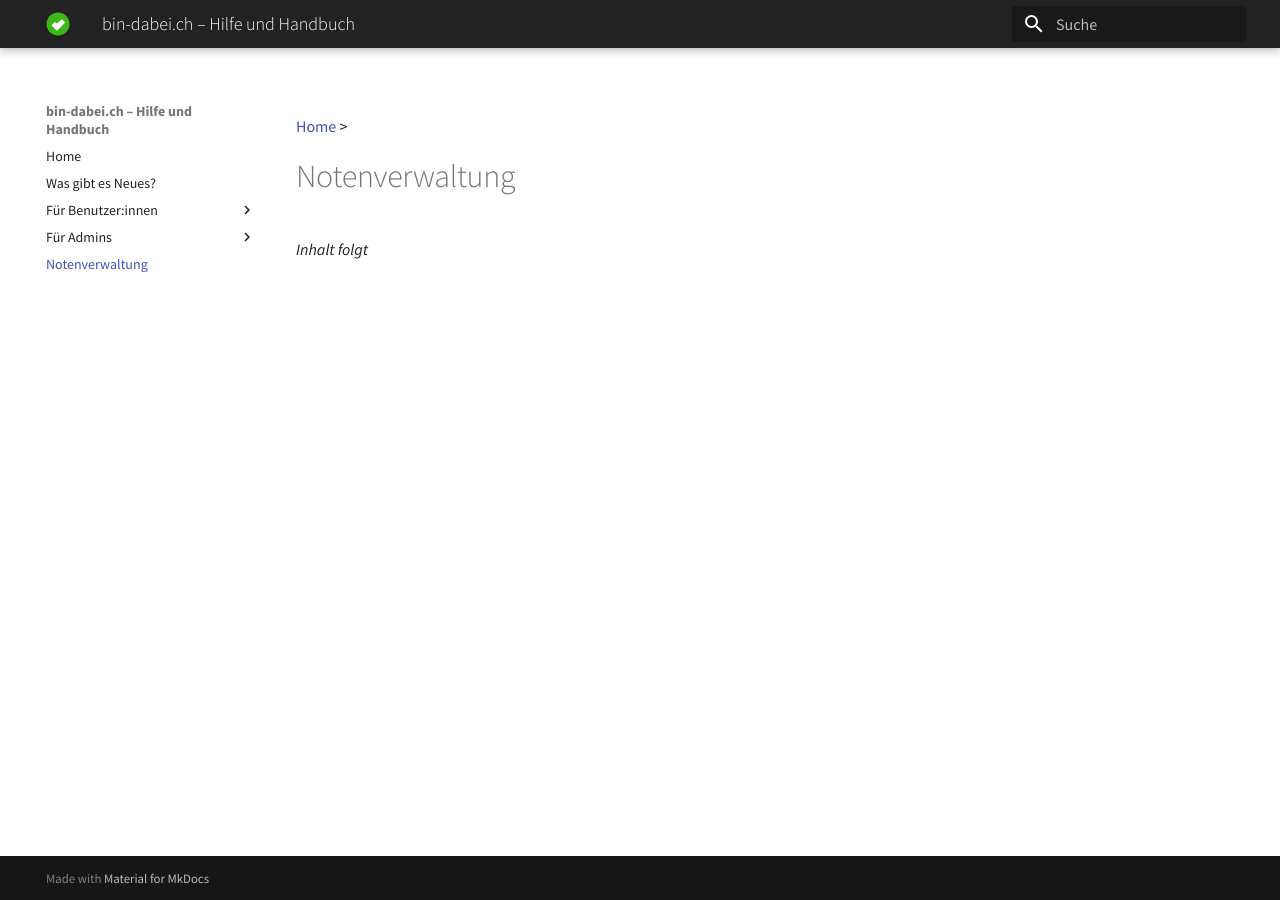
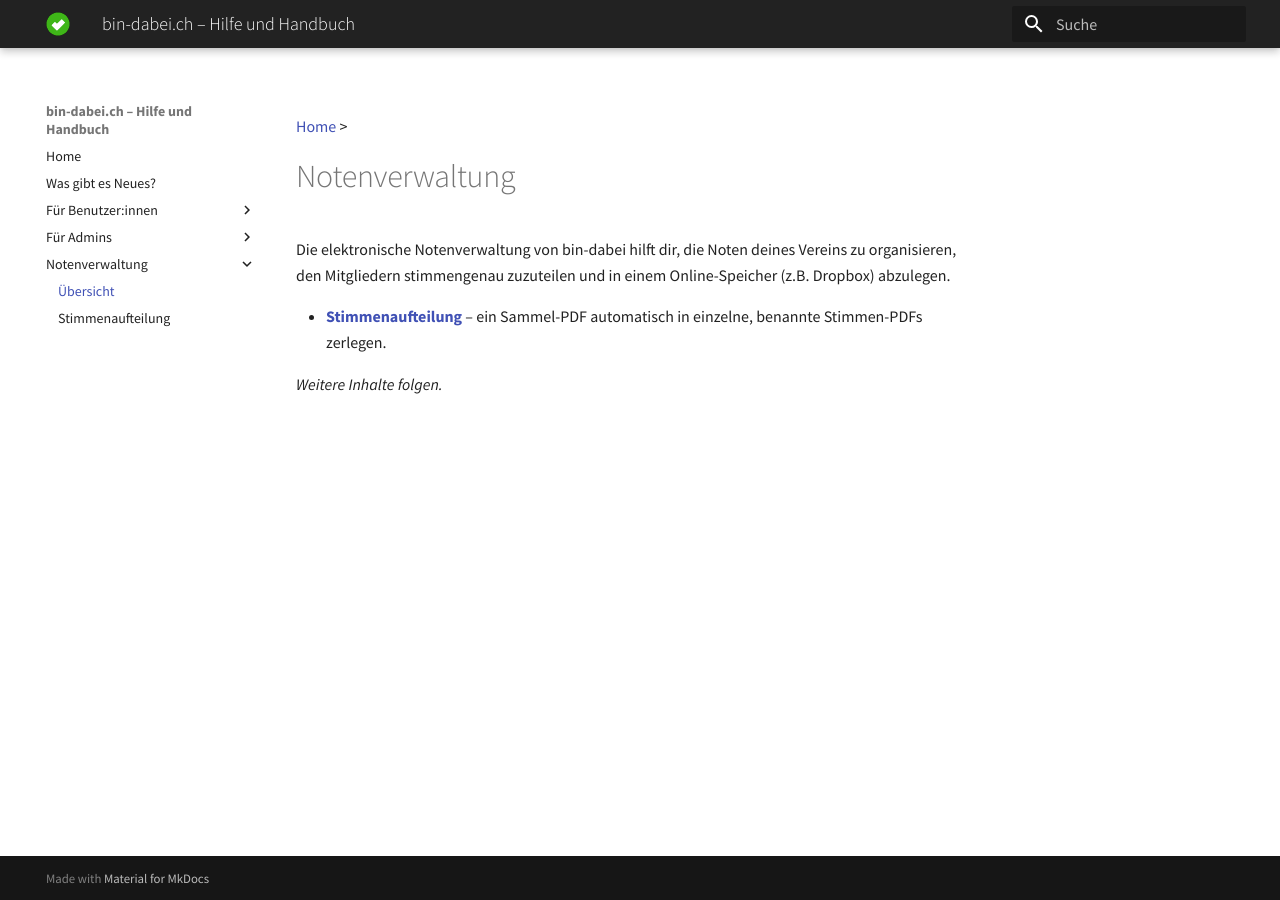
Before and after one commit to ritterg/bin-dabei-dokumentation, an MkDocs documentation site: the page built from docs/noten/index.md, in a window 1280 px wide. Built offline with MkDocs 1.6.1 and Material for MkDocs 9.7.7, drawn with Linux system fonts in a browser that asks for light colours; some web fonts are replaced.

Commit message:
docs: add Stimmenaufteilung (AI part splitting) help page
New page under Notenverwaltung describing the upload → process → review →
download workflow, the review table columns (incl. editable sort code), what
the splitter handles automatically (copies, score, 180° folded pages, title
case), merging mis-split parts, the plausibility hints, and current limits.
Wires up the nav, links it from the home page and the Notenverwaltung index,
and flags the feature as still in testing (report issues to info@bin-dabei.ch).

Co-Authored-By: Claude Opus 4.8 (1M context) <noreply@anthropic.com>

```diff
--- a/docs/noten/index.md
+++ b/docs/noten/index.md
@@ -2,4 +2,8 @@
 
 # Notenverwaltung
 
-*Inhalt folgt*
+Die elektronische Notenverwaltung von bin-dabei hilft dir, die Noten deines Vereins zu organisieren, den Mitgliedern stimmengenau zuzuteilen und in einem Online-Speicher (z.B. Dropbox) abzulegen.
+
+- **[Stimmenaufteilung](/noten/stimmenaufteilung)** – ein Sammel-PDF automatisch in einzelne, benannte Stimmen-PDFs zerlegen.
+
+*Weitere Inhalte folgen.*
--- a/mkdocs.yml
+++ b/mkdocs.yml
@@ -45,4 +45,6 @@ nav:
     - Gruppen: admin/gruppen.md
     - Import: admin/import.md
     - Export: admin/export.md
-  - Notenverwaltung: noten/index.md
+  - Notenverwaltung:
+    - Übersicht: noten/index.md
+    - Stimmenaufteilung: noten/stimmenaufteilung.md
```
Also changed, not shown: docs/index.md (+3 -0 lines), docs/noten/stimmenaufteilung.md (added, +67 -0 lines).
